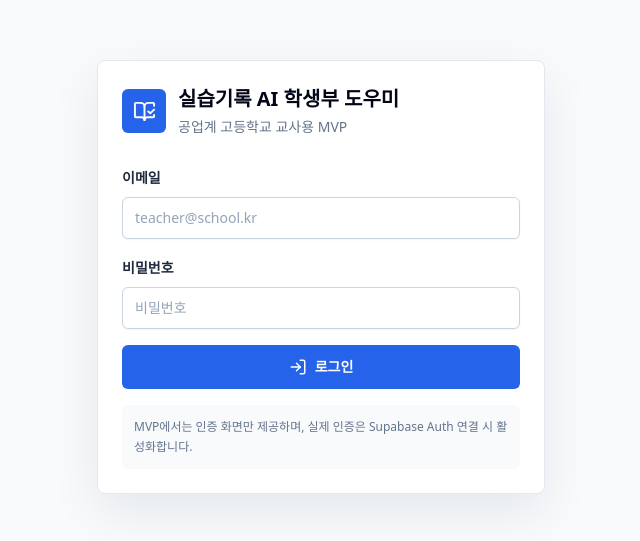
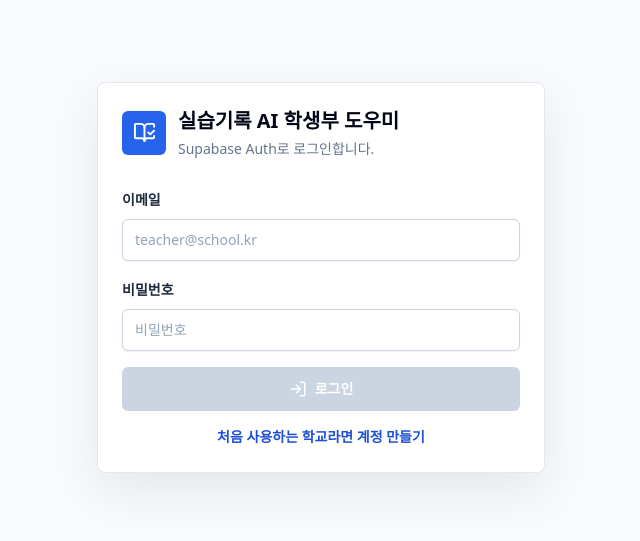
Before and after one commit to quiet210/meister-record-ai, a Next.js app: page /login in a window 1280 px wide. Shown: the part 123-664 px from the top of the page, without its empty margins (319-959 px from the left). Built offline with nearby package versions, Linux system fonts and the light colour scheme; no server answers.

Commit message:
Add files via upload

```diff
--- a/app/login/page.tsx
+++ b/app/login/page.tsx
@@ -1,39 +1,9 @@
-import Link from "next/link";
-import { BookOpenCheck, LogIn } from "lucide-react";
+import { LoginForm } from "@/components/LoginForm";
 
 export default function LoginPage() {
   return (
     <main className="flex min-h-screen items-center justify-center bg-slate-50 px-4 py-10">
-      <section className="w-full max-w-md rounded-lg border border-slate-200 bg-white p-5 shadow-soft sm:p-6">
-        <div className="flex items-center gap-3">
-          <span className="flex h-11 w-11 items-center justify-center rounded-md bg-blue-600 text-white">
-            <BookOpenCheck size={23} aria-hidden="true" />
-          </span>
-          <div>
-            <h1 className="text-xl font-bold text-slate-950">실습기록 AI 학생부 도우미</h1>
-            <p className="mt-1 text-sm text-slate-500">공업계 고등학교 교사용 MVP</p>
-          </div>
-        </div>
-
-        <form className="mt-7 space-y-4">
-          <label className="block space-y-2">
-            <span className="field-label">이메일</span>
-            <input className="input-base" type="email" placeholder="teacher@school.kr" />
-          </label>
-          <label className="block space-y-2">
-            <span className="field-label">비밀번호</span>
-            <input className="input-base" type="password" placeholder="비밀번호" />
-          </label>
-          <Link href="/dashboard" className="primary-button w-full">
-            <LogIn size={18} aria-hidden="true" />
-            로그인
-          </Link>
-        </form>
-
-        <p className="mt-4 rounded-md bg-slate-50 p-3 text-xs leading-5 text-slate-500">
-          MVP에서는 인증 화면만 제공하며, 실제 인증은 Supabase Auth 연결 시 활성화합니다.
-        </p>
-      </section>
+      <LoginForm />
     </main>
   );
 }
```
